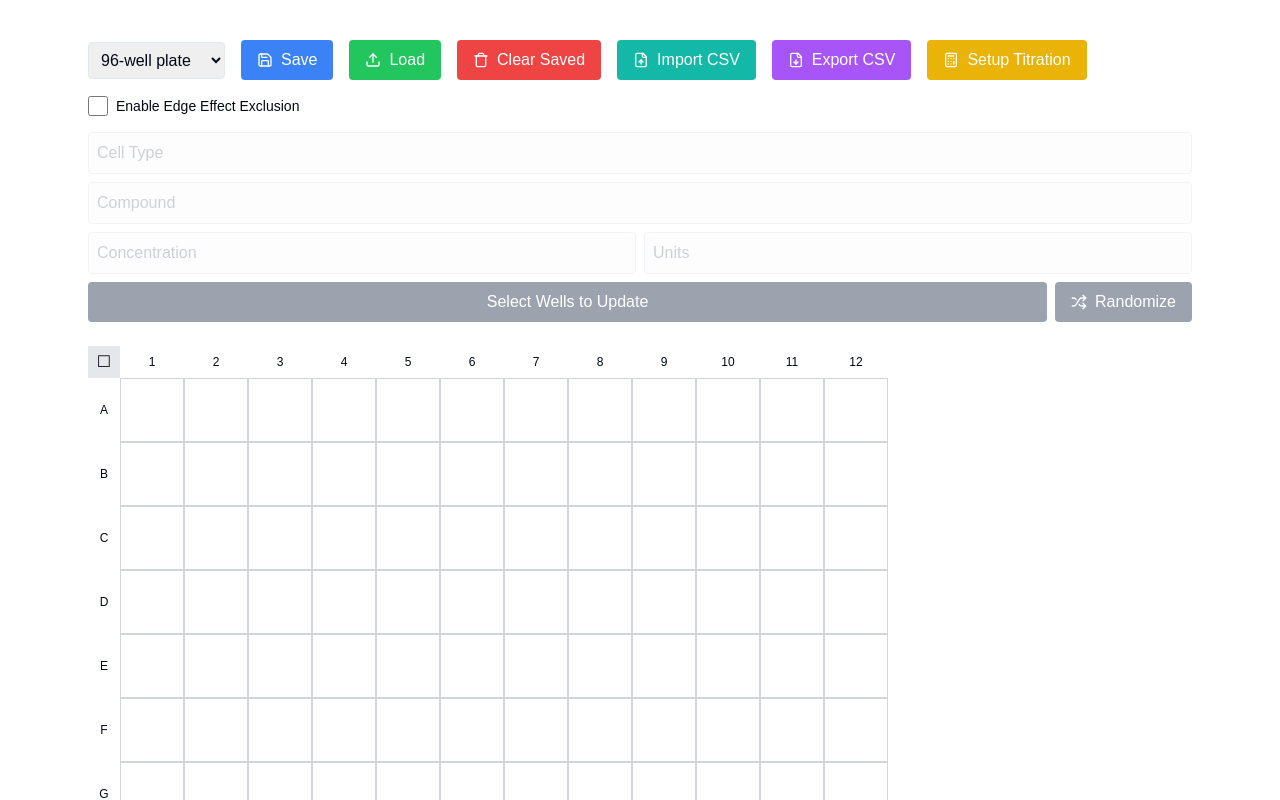
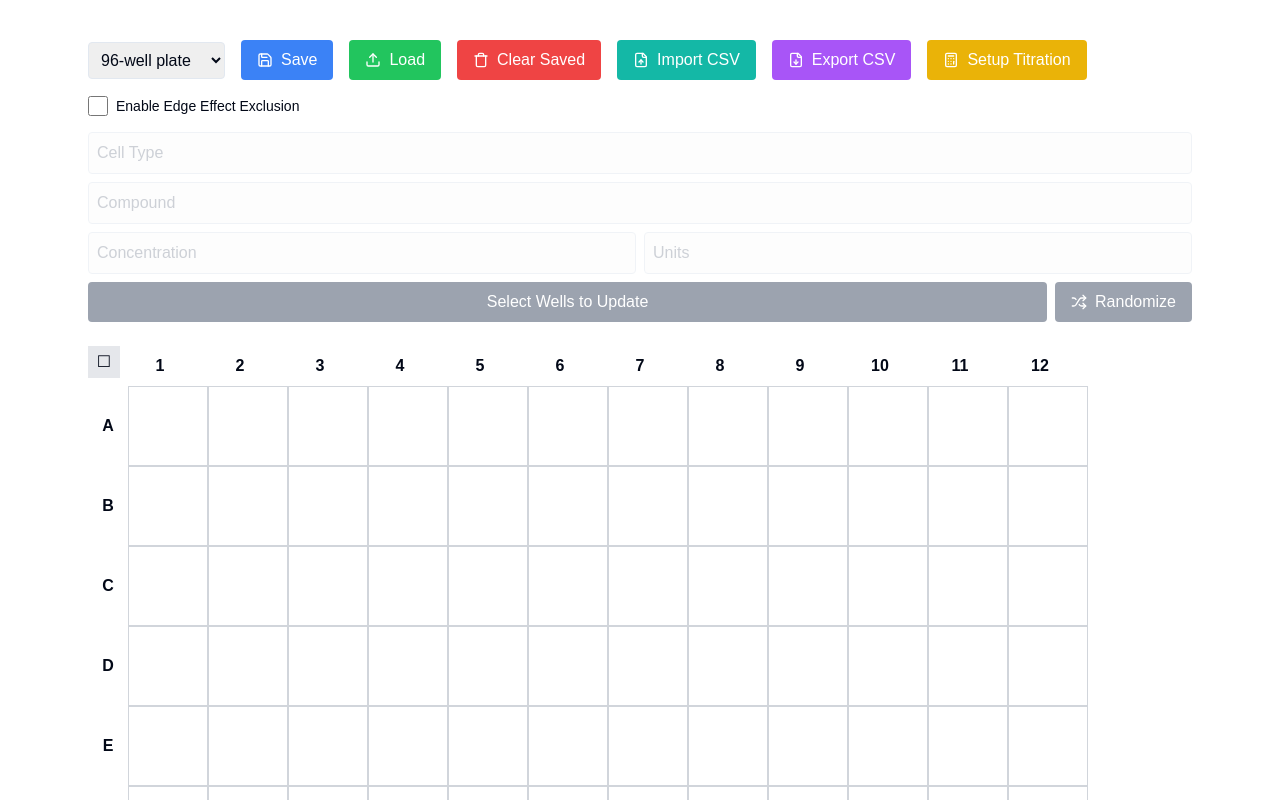
Before and after one commit to colsen-bu/assay-plate-designer, a Next.js app: page / in a window 1280 px wide. Shown: the top 800 px of the page. Built offline with nearby package versions, Linux system fonts and the light colour scheme.

Commit message:
increase readability

```diff
--- a/src/components/AssayPlateDesigner.tsx
+++ b/src/components/AssayPlateDesigner.tsx
@@ -47,11 +47,11 @@ const getWellSize = (plateType: keyof typeof PLATE_CONFIGURATIONS): { width: str
   // Smaller sizes for larger plate formats
   switch (plateType) {
     case 384:
-      return { width: 'w-11', height: 'h-11' };
+      return { width: 'w-14', height: 'h-14' };
     case 96:
-      return { width: 'w-16', height: 'h-16' };
+      return { width: 'w-20', height: 'h-20' };
     default:
-      return { width: 'w-20', height: 'h-20' };
+      return { width: 'w-24', height: 'h-24' };
   }
 };
 
@@ -1110,7 +1110,7 @@ const AssayPlateDesigner = () => {
             {Array.from({length: PLATE_CONFIGURATIONS[plateType].cols}).map((_, colIndex) => (
               <div
                 key={colIndex}
-                className={`${getWellSize(plateType).width} h-8 flex items-center justify-center text-xs ${
+                className={`${getWellSize(plateType).width} h-10 flex items-center justify-center text-base font-semibold ${
                   edgeEffectEnabled && (colIndex === 0 || colIndex === PLATE_CONFIGURATIONS[plateType].cols - 1)
                   ? 'bg-gray-200 cursor-not-allowed'
                   : 'cursor-pointer hover:bg-gray-100'
@@ -1125,7 +1125,7 @@ const AssayPlateDesigner = () => {
           {Array.from({length: PLATE_CONFIGURATIONS[plateType].rows}).map((_, rowIndex) => (
             <div key={rowIndex} className="flex">
               <div
-                className={`w-8 ${getWellSize(plateType).height} flex items-center justify-center text-xs ${
+                className={`w-10 ${getWellSize(plateType).height} flex items-center justify-center text-base font-semibold ${
                   edgeEffectEnabled && (rowIndex === 0 || rowIndex === PLATE_CONFIGURATIONS[plateType].rows - 1)
                   ? 'bg-gray-200 cursor-not-allowed'
                   : 'cursor-pointer hover:bg-gray-100'
@@ -1162,9 +1162,9 @@ const AssayPlateDesigner = () => {
                        </div>
                     )}
                     {!isUnusable && (
-                      <div className="absolute inset-0 p-1 text-xs overflow-hidden pointer-events-none">
-                        {plateType < 384 && well.cellType && <span className="block truncate">{well.cellType}</span>}
-                        {well.compound && <span className="block truncate">{well.compound}</span>}
+                      <div className="absolute inset-0 p-1 text-sm overflow-hidden pointer-events-none">
+                        {plateType < 384 && well.cellType && <span className="block truncate font-medium">{well.cellType}</span>}
+                        {well.compound && <span className="block truncate font-semibold">{well.compound}</span>}
                         {plateType < 384 && well.concentration && (
                           <span className="block truncate">
                             {well.concentration} {well.concentrationUnits}
```
